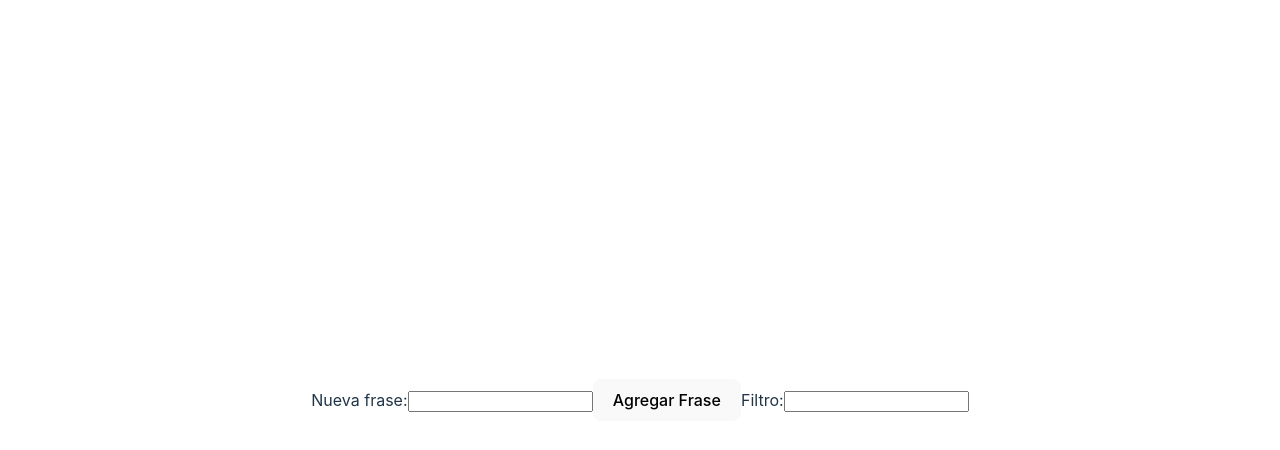
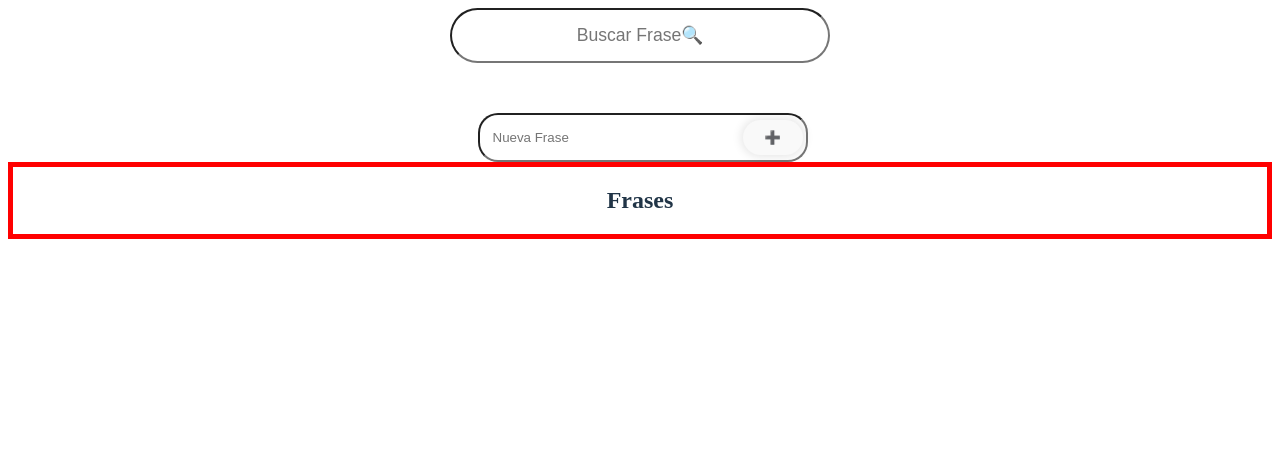
Before and after one commit to fpaus/frases-app, a React (Vite) app: page / in a window 1280 px wide. Shown: the top 450 px of the page. Built offline with nearby package versions, Linux system fonts and the light colour scheme.

Commit message:
Estilos flex

```diff
--- a/src/App.css
+++ b/src/App.css
@@ -1,41 +1,6 @@
-#root {
+/* #root {
   max-width: 1280px;
   margin: 0 auto;
   padding: 2rem;
   text-align: center;
-}
-
-.logo {
-  height: 6em;
-  padding: 1.5em;
-  will-change: filter;
-}
-.logo:hover {
-  filter: drop-shadow(0 0 2em #646cffaa);
-}
-.logo.react:hover {
-  filter: drop-shadow(0 0 2em #61dafbaa);
-}
-
-@keyframes logo-spin {
-  from {
-    transform: rotate(0deg);
-  }
-  to {
-    transform: rotate(360deg);
-  }
-}
-
-@media (prefers-reduced-motion: no-preference) {
-  a:nth-of-type(2) .logo {
-    animation: logo-spin infinite 20s linear;
-  }
-}
-
-.card {
-  padding: 2em;
-}
-
-.read-the-docs {
-  color: #888;
-}
+} */
--- a/src/App.tsx
+++ b/src/App.tsx
@@ -17,35 +17,105 @@ function App() {
     }
   };
   return (
-    <div className="App">
+    <>
+      <div
+        style={{
+          display: 'flex',
+          justifyContent: 'center',
+          paddingBottom: '50px',
+        }}>
         <label>
-        Nueva frase:
           <input
-          id="cargar-frase"
-          value={nuevaFrase}
-          onChange={(e) => setNuevaFrase(e.target.value?.trim() ?? '')}
-          onKeyDown={handleKeyDown}
-        />
-      </label>
-      <button onClick={handleAdd}>Agregar Frase</button>
-
-      <label>
-        Filtro:
-        <input
+            style={{
+              fontSize: '1.1rem',
+              padding: '15px 13px',
+              display: 'inline-block',
+              borderRadius: '35px',
+              textAlign: 'center',
+              width: '350px',
+            }}
             id="filtro"
             value={filtro}
             onChange={(e) => setFiltro(e.target.value)}
+            placeholder="Buscar Frase🔍"
           />
         </label>
-
+      </div>
+      <div
+        style={{
+          display: 'flex',
+          flexDirection: 'column',
+          alignItems: 'center',
+        }}>
         <div>
+          <input
+            style={{
+              boxShadow: 'box-shadow: 0 6px 10px 0 rgba(0, 0, 0 , .1)',
+              padding: '15px 13px',
+              width: '300px',
+              borderRadius: '20px',
+            }}
+            id="cargar-frase"
+            value={nuevaFrase}
+            onChange={(e) => setNuevaFrase(e.target.value?.trimStart() ?? '')}
+            onKeyDown={handleKeyDown}
+            placeholder="Nueva Frase"
+          />
+          <button
+            type="button"
+            style={{
+              border: 'none',
+              width: '60px',
+              textAlign: 'center',
+              textDecoration: 'none',
+              display: 'inline-block',
+              transition: 'all 200ms ease-in',
+              cursor: 'pointer',
+              padding: '10px',
+              boxShadow: '0 0 10px 2px rgba(0, 0, 0, .1)',
+              marginLeft: '-65px',
+              borderRadius: '9999px',
+            }}
+            onClick={handleAdd}>
+            ➕
+          </button>
+        </div>
+      </div>
+      <div
+        style={{
+          border: '5px red solid',
+          display: 'flex',
+          flexDirection: 'column',
+          alignItems: 'center',
+        }}>
+        <h2>Frases</h2>
+        <div
+          style={{
+            display: 'grid',
+            gridTemplateColumns: '1fr 1fr',
+            width: '100%',
+          }}>
           {frases
             .filter((f) => f.includes(filtro))
             .map((frase) => (
-            <div key={frase}>{frase}</div>
+              <div
+                style={{
+                  justifySelf: 'auto',
+                  color: 'red',
+                  backgroundColor: 'black',
+                  minHeight: '2vh',
+                  padding: '1.5vh',
+                  border: '1px solid red',
+                  margin: '5px',
+                  boxShadow: '0 0 10px 2px rgba(0, 0, 0, .1)',
+                }}
+                key={frase}>
+                <span>{frase}</span>
+              </div>
             ))}
         </div>
       </div>
+    </>
   );
 }
 
--- a/src/index.css
+++ b/src/index.css
@@ -1,4 +1,4 @@
-:root {
+/* :root {
   font-family: Inter, Avenir, Helvetica, Arial, sans-serif;
   font-size: 16px;
   line-height: 24px;
@@ -15,26 +15,12 @@
   -webkit-text-size-adjust: 100%;
 }
 
-a {
-  font-weight: 500;
-  color: #646cff;
-  text-decoration: inherit;
-}
-a:hover {
-  color: #535bf2;
-}
-
 body {
   margin: 0;
-  display: flex;
-  place-items: center;
+  /* display: flex; */
+  /* place-items: center; */
   min-width: 320px;
   min-height: 100vh;
-}
-
-h1 {
-  font-size: 3.2em;
-  line-height: 1.1;
 }
 
 button {
@@ -67,4 +53,4 @@ button:focus-visible {
   button {
     background-color: #f9f9f9;
   }
-}
+} */
```
Lines whose indentation alone changed are shown as unchanged.
